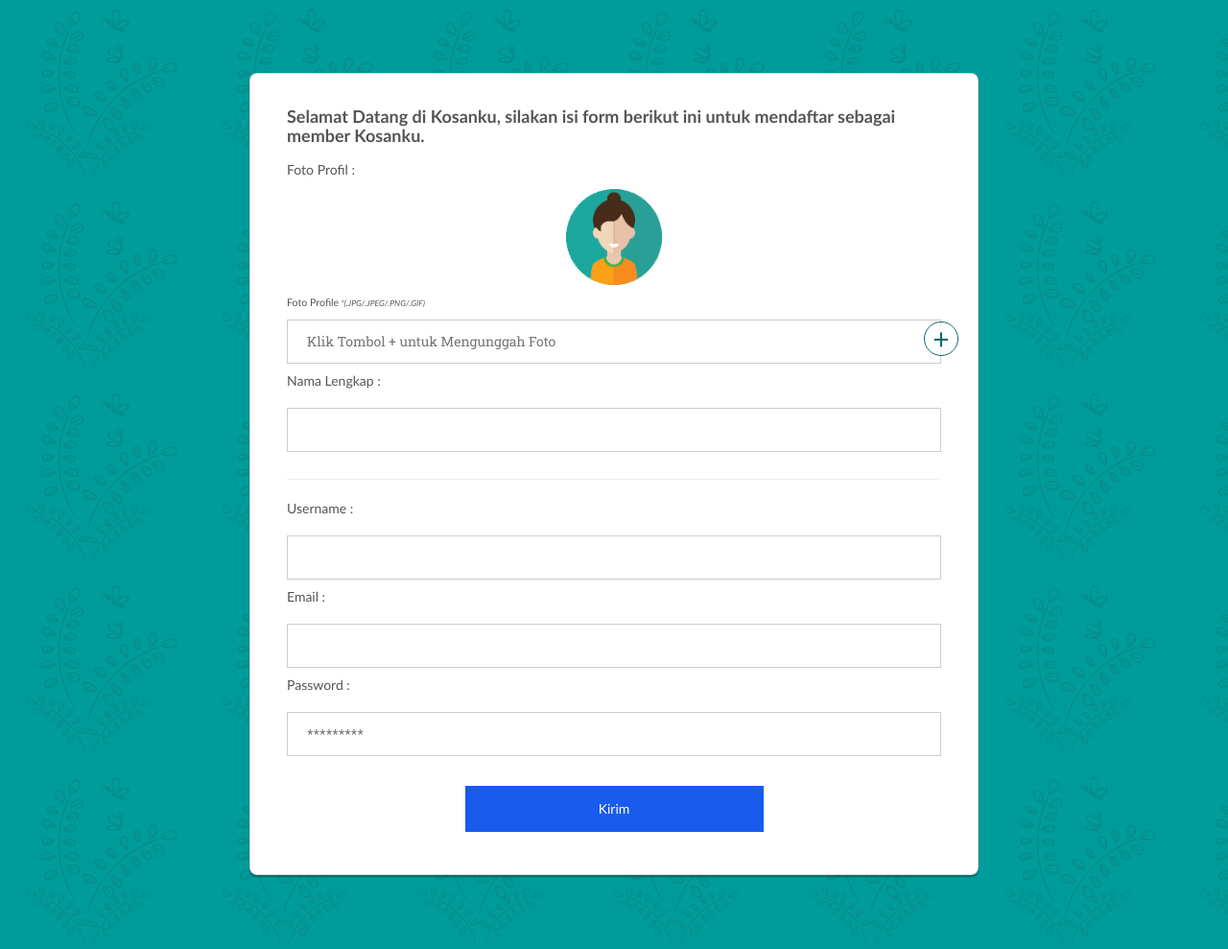
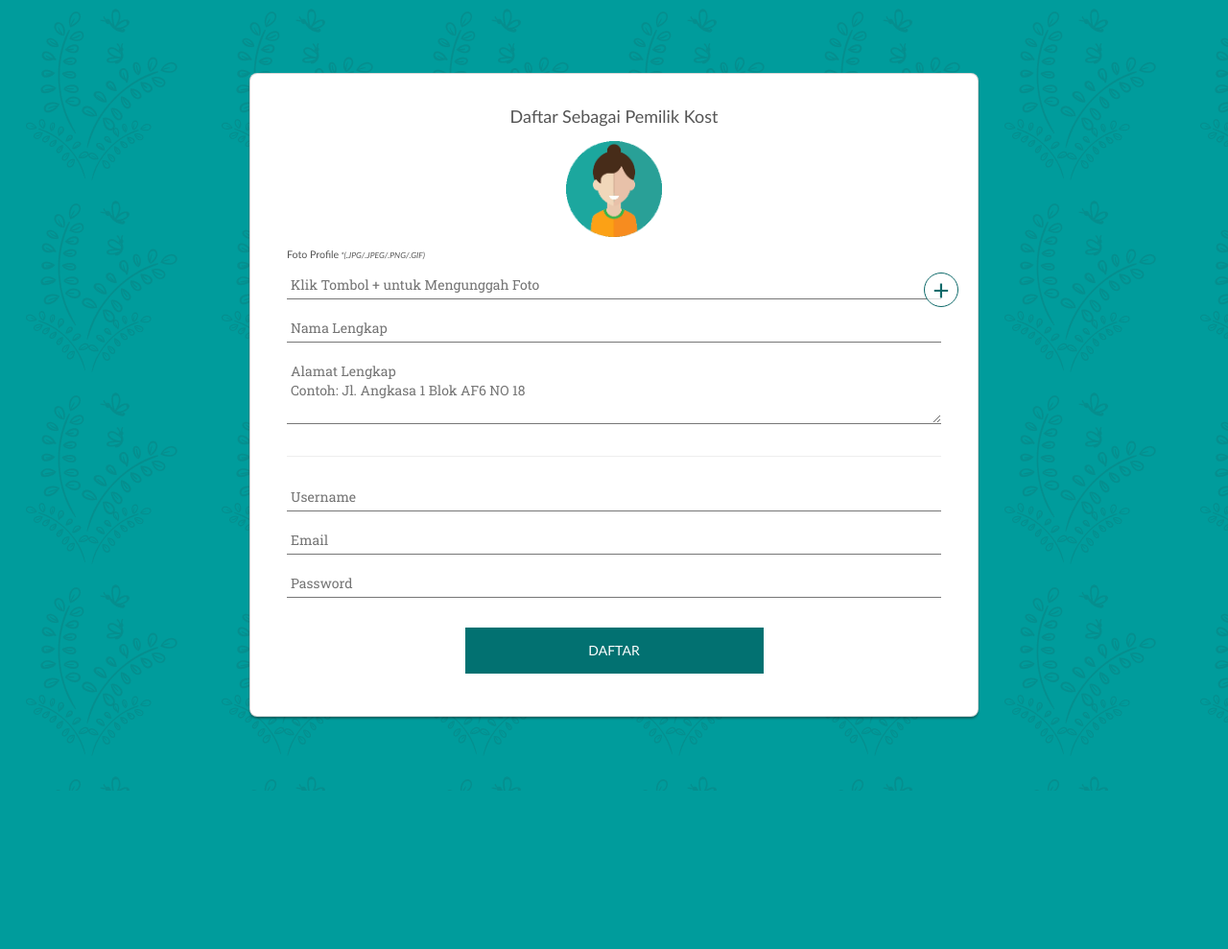
Before and after one commit to ryosuwito/kosanku, a Django app: page /daftar/ in a window 1280 px wide. Shown: the whole page at 96% size. After the commit the page ends 824 px from the top, so only its background shows below. Run offline with Django 3.2, Linux system fonts and the light colour scheme; some libraries are stand-ins or nearby versions.

Commit message:
add alamat to member

```diff
--- a/member/forms.py
+++ b/member/forms.py
@@ -6,7 +6,9 @@
     def __init__(self, *args, **kwargs):
         super(UserForm,self).__init__(*args, **kwargs)
         self.fields['password'].widget = forms.PasswordInput()
-        self.fields['password'].widget.attrs['placeholder'] = '*********'
+        self.fields['password'].widget.attrs['placeholder'] = 'Password'
+        self.fields['username'].widget.attrs['placeholder'] = 'Username'
+        self.fields['email'].widget.attrs['placeholder'] = 'Email'
 
     class Meta:
         model = User
@@ -17,7 +19,10 @@
         super(MemberForm,self).__init__(*args, **kwargs)
         self.fields['profile_photo'].widget.attrs['onChange'] = 'Handlechange(event)'
         self.fields['profile_photo'].widget.attrs['class'] = 'hidden'
-
+        self.fields['nama_lengkap'].widget.attrs['placeholder'] = 'Nama Lengkap'
+        self.fields['alamat_lengkap'].widget = forms.Textarea()
+        self.fields['alamat_lengkap'].widget.attrs['rows'] = '3'
+        self.fields['alamat_lengkap'].widget.attrs['placeholder'] = 'Alamat Lengkap\nContoh: Jl. Angkasa 1 Blok AF6 NO 18'
     class Meta:
         model = Member
-        fields = ("profile_photo","nama_lengkap")
+        fields = ("profile_photo","nama_lengkap", "alamat_lengkap")
--- a/member/models.py
+++ b/member/models.py
@@ -11,3 +11,4 @@
     user = models.OneToOneField(User, on_delete=models.CASCADE, blank=True, null=True)
     profile_photo = models.ImageField(upload_to = "profile_photo/%Y/%m/%d/", blank=True)
     nama_lengkap = models.CharField(max_length=255, blank=True)
+    alamat_lengkap = models.CharField(max_length=400, blank=True)
--- a/member/static/css/costum.css
+++ b/member/static/css/costum.css
@@ -1225,7 +1225,7 @@
 }
 .daftar-cool{
   font-family: 'Trebuchet MS', Helvetica, sans-serif;
-  background-color:#195aef;
+  background-color:#027171;
   color:#fff
 }
 .daftar-cool:hover{
@@ -1257,12 +1257,13 @@
     transform:  rotate(0deg) ;
   }
 }
-input[type=text], input[type=password], input[type=number] , input[type=email] {
+input[type=text], input[type=password], input[type=number] , input[type=email] , textarea{
   width: 100%;
-  padding: 12px 20px;
+  padding: 4px;
   margin: 8px 0;
   display: inline-block;
-  border: 1px solid #ccc;
+  border: none;
+  border-bottom: 1px solid #777;
   box-sizing: border-box;
   background-color: #fff;
   color:#555;
--- a/member/templates/member/daftar.html
+++ b/member/templates/member/daftar.html
@@ -17,10 +17,9 @@
     <div class="col-xs-12 col-sm-10 col-lg-8" style="display:block; padding: 0">
       <div class="col-xs-12 card-bottom effect5" style="margin:10% 0;padding:20px 5%;">
 
-        <h4 class="title" style="margin:15px 0; text-align: left">Selamat Datang di Kosanku, silakan isi form berikut ini untuk mendaftar sebagai member Kosanku.</h4>
+        <h4 class="title" style="margin:15px 0; font-weight: 100">Daftar Sebagai Pemilik Kost</h4>
         <form method="post" enctype="multipart/form-data">
           {% csrf_token %}
-          <p>Foto Profil :</p>
           <p style="text-align: center">
             <img src="/media/pictures/user.gif" id="dummy_profile_photo" style="width: 100px; height: 100px;" >
             </p>
@@ -29,18 +28,15 @@
 
              {{member_form.profile_photo}}
               <input type="text" id="filename" readonly="true"placeholder="Klik Tombol + untuk Mengunggah Foto"/>
-          <p>Nama Lengkap :</p>
           {{member_form.nama_lengkap}}
+          {{member_form.alamat_lengkap}}
           <hr>
-          <p>Username :</p>
           {{user_form.username}}
-          <p>Email :</p>
           {{user_form.email}}
-          <p>Password :</p>
           {{user_form.password}}
            <div class="col-xs-3"></div>
            <div class="col-xs-12 col-sm-6" style="margin:20px 0">
-             <button class="daftar-cool" style="width:100%" type="submit">Kirim</button>
+             <button class="daftar-cool" style="width:100%" type="submit">DAFTAR</button>
              <div class="col-xs-3"></div>
          </form></div></div>
     <div class="hidden-xs col-sm-1 col-lg-2"></div></div>
--- a/member/views.py
+++ b/member/views.py
@@ -12,8 +12,6 @@
         member_form = MemberForm(request.POST, request.FILES, prefix="member_form")
         if user_form.is_valid:
             user = user_form.save()
-            username = user_form.cleaned_data.get('username')
-            password = user_form.cleaned_data.get('password')
             login(request, user, backend='django.contrib.auth.backends.ModelBackend')
         if member_form.is_valid:
             member = member_form.save()
```
Also changed, not shown: db.sqlite3, member/migrations/0005_member_alamat_lengkap.py (added).
